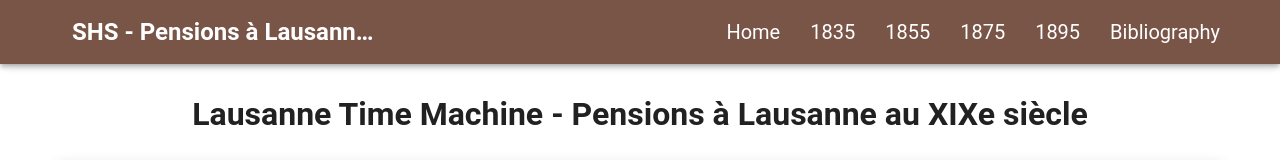
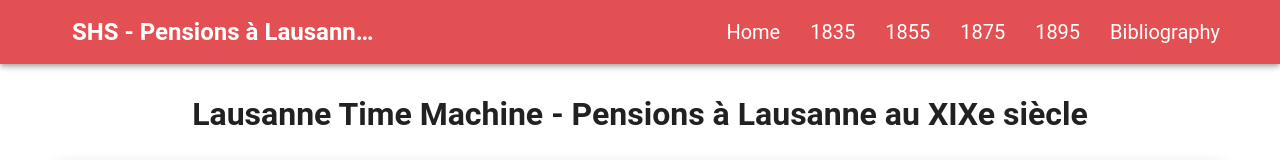
Before and after one commit to leolitrico/shs-site, a Vue app: page / in a window 1280 px wide. Shown: the top 160 px of the page. Built offline with nearby package versions, Linux system fonts and the light colour scheme.

Commit message:
color banner

```diff
--- a/src/Navigation.vue
+++ b/src/Navigation.vue
@@ -1,5 +1,5 @@
 <template>
-  <v-app-bar app color="brown" dark>
+  <v-app-bar app color="#e35053" dark>
     <v-app-bar-nav-icon></v-app-bar-nav-icon>
     <v-toolbar-title class="title">SHS - Pensions à Lausanne au XIXe siècle</v-toolbar-title>
     <v-spacer></v-spacer>
@@ -24,6 +24,7 @@
 .title {
   font-size: 24px;
   font-weight: bold;
+  color: white;
 }
 
 .links {
```
